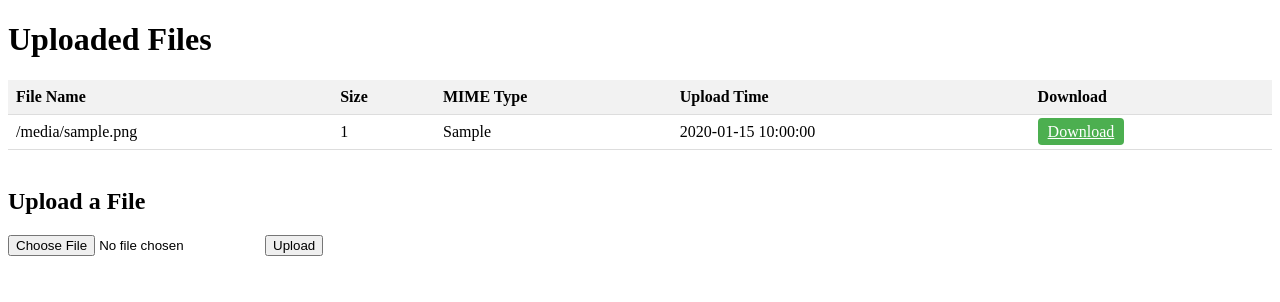
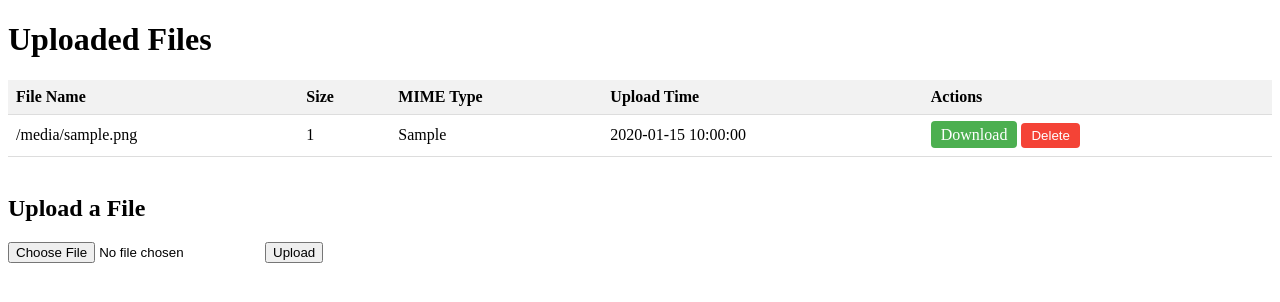
Before and after one commit to PeterPark07/MyCloud, a Flask app: page / in a window 1280 px wide. Shown: the top 302 px of the page. Run offline with Flask 3, Linux system fonts and the light colour scheme; a database or web service that is not in the repository returns one stand-in record (values such as "Sample title").

Commit message:
Update index.html

```diff
--- a/templates/index.html
+++ b/templates/index.html
@@ -17,13 +17,17 @@
         th {
             background-color: #f2f2f2;
         }
-        .download-btn {
+        .download-btn, .delete-btn {
             padding: 5px 10px;
             background-color: #4CAF50;
             color: white;
             border: none;
             border-radius: 4px;
             cursor: pointer;
+            text-decoration: none;
+        }
+        .delete-btn {
+            background-color: #f44336;
         }
     </style>
 </head>
@@ -36,7 +40,7 @@
                 <th>Size</th>
                 <th>MIME Type</th>
                 <th>Upload Time</th>
-                <th>Download</th>
+                <th>Actions</th>
             </tr>
         </thead>
         <tbody>
@@ -48,6 +52,9 @@
                 <td>{{ file.timestamp }}</td>
                 <td>
                     <a href="https://pixeldrain.com/u/{{ file.file_id }}" class="download-btn" target="_blank">Download</a>
+                    <form action="/delete/file/{{ file.file_id }}" method="post" style="display: inline;">
+                        <button type="submit" class="delete-btn">Delete</button>
+                    </form>
                 </td>
             </tr>
             {% endfor %}
```
